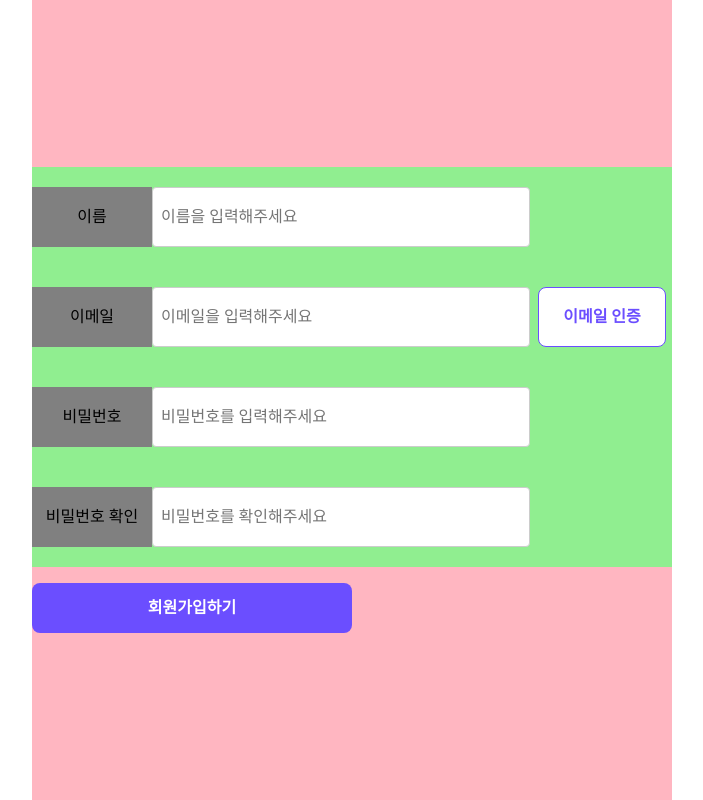
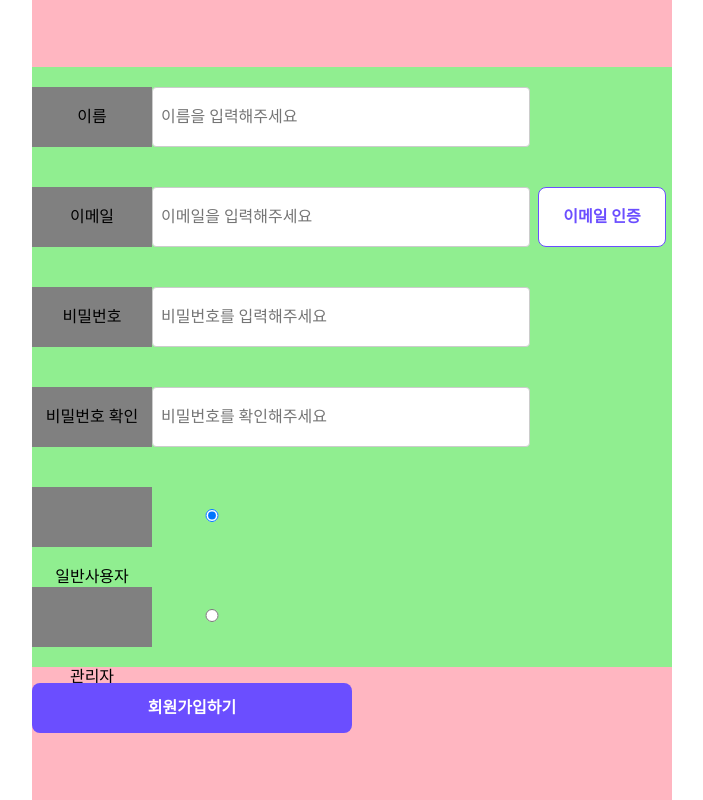
Before and after one commit to DO-NOT-DRUG/DoNotDrug, a React (Vite) app in the folder frontend/: page / in a window 1280 px wide. Shown: the whole page, without its empty margins (288-991 px from the left). Built offline with nearby package versions, Linux system fonts and the light colour scheme; a web font is replaced by a local one.

Commit message:
✨ [Feat] 회원가입 Post기능 구현

```diff
--- a/frontend/src/components/Input/Input.jsx
+++ b/frontend/src/components/Input/Input.jsx
@@ -18,3 +18,16 @@ export function Input({ type, id, name, placeholder, ...restProps }) {
       {...restProps}/>
   );
 }
+
+
+/* Props ----------------------------------------------------------*/
+
+Input.propTypes = {
+  usage: PropTypes.oneOf([
+    'email',
+    'name',
+    'pw',
+    'repw',
+    'search'
+  ])
+};
--- a/frontend/src/pages/Join/Join.jsx
+++ b/frontend/src/pages/Join/Join.jsx
@@ -35,30 +35,19 @@ const RadioContainer = styled.div`
 `;
 
 
-
-
 function Join() {
   const [email, setEmail] = useState('');
   const [name, setName] = useState('');
   const [password, setPassword] = useState('');
   const [rePassword, setRePassword] = useState('');
+  const [role, setRole] = useState('GENERAL');
 
+  const handleEmailChange = (e) => setEmail(e.target.value);
+  const handleNameChange = (e) => setName(e.target.value);
+  const handlePasswordChange = (e) => setPassword(e.target.value);
+  const handleRePasswordChange = (e) => setRePassword(e.target.value);
+  const handleRoleChange = (e) => setRole(e.target.value);
 
-  const handleEmailChange = (event) => {
-    setEmail(event.target.value);
-  }
-
-  const handleNameChange = (event) => {
-    setName(event.target.value);
-  }
-
-  const handlePasswordChange = (event) => {
-    setPassword(event.target.value);
-  }
-
-  const handleRePasswordChange = (event) => {
-    setRePassword(event.target.value);
-  }
 
   // 회원가입 폼 제출 요청
   const handleSubmitForm = async (event) => {
@@ -72,8 +61,11 @@ function Join() {
     const joinData = {
       email,
       name,
-      password,
+      loginPassword: password,
+      role
     };
+
+    console.log(joinData);
 
     try {
       const response = await axios.post('/api/join', joinData);
@@ -143,6 +135,30 @@ function Join() {
               onChange={handleRePasswordChange}
             />
           </Li>
+          <Li>
+            <Label>
+              <Input
+                type="radio"
+                name="role"
+                value="GENERAL"
+                checked={role==='GENERAL'}
+                onChange={handleRoleChange}
+              />
+              일반사용자
+            </Label>
+          </Li>
+          <Li>
+            <Label>
+              <Input
+                type="radio"
+                name="role"
+                value="ADMIN"
+                checked={role==='ADMIN'}
+                onChange={handleRoleChange}
+              />
+              관리자
+            </Label>
+          </Li>
         </Ul>
         <Button type="submit">회원가입하기</Button>
       </Form>
--- a/frontend/vite.config.js
+++ b/frontend/vite.config.js
@@ -11,7 +11,7 @@ export default defineConfig({
     cors: true,
     proxy: {
       '/api': {
-        target: 'https://localhost:9999',
+        target: 'http://localhost:9999/api/v1/member',
         changeOrigin: true,
         secure: false,
         rewrite: (path) => path.replace(/^\/api/, '')
```
